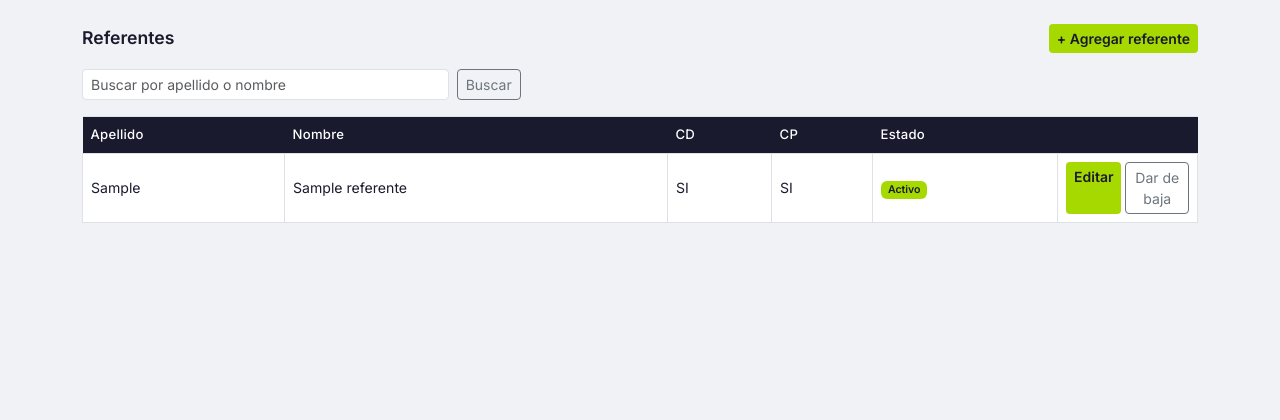
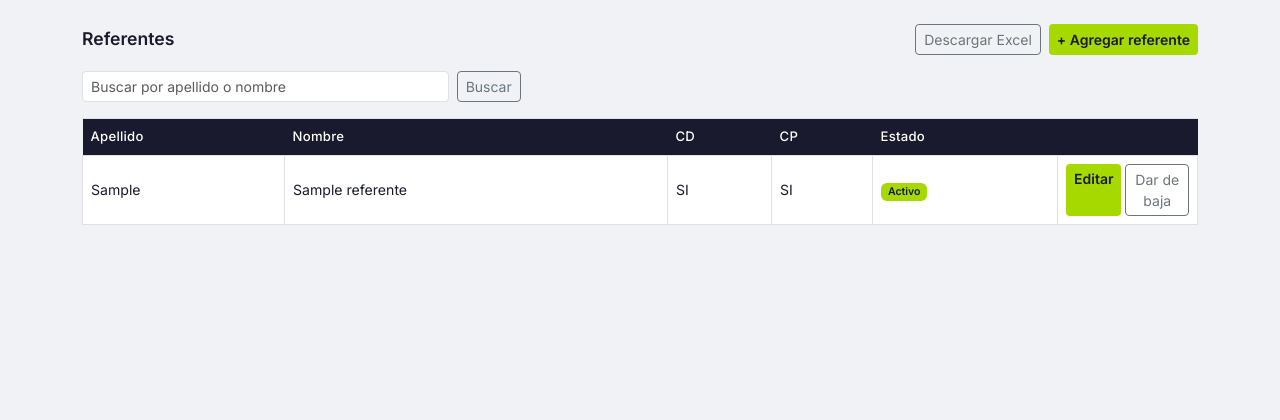
Before and after one commit to XtnPaez/fiscalizar, a PHP site: page /index.php?mod=abm_referentes in a window 1280 px wide. Shown: the part 56-476 px from the top of the page. Run offline with PHP 8.4, Linux system fonts and the light colour scheme; the visitor is signed in with stand-in values (Sample User, id 1); tables that the repository leaves empty hold one stand-in row (values such as "Sample post").

Commit message:
Boton descarga de referentes y partidos agregado

```diff
--- a/consulta_padron/modulos/abm_referentes/abm_referentes.php
+++ b/consulta_padron/modulos/abm_referentes/abm_referentes.php
@@ -5,9 +5,38 @@
 // Buscador por apellido o nombre arriba del listado.
 // Formulario agregar en collapse — requiere gesto explicito para abrir.
 // Botones editar y dar de baja en la misma fila.
+// Boton de descarga Excel del listado completo (con ID).
 // Nunca se elimina un registro fisicamente.
 
 verificar_admin();
+
+// --- Exportacion a Excel ---
+// Se procesa antes de cualquier output HTML para no romper los headers HTTP.
+// Se activa con GET accion=descargar. Ignora el filtro de busqueda: siempre exporta el listado completo.
+if (($_GET['accion'] ?? '') === 'descargar') {
+
+    require_once 'includes/excel.php';
+
+    // Consulta sin filtro de busqueda: listado completo ordenado igual que la pantalla
+    $stmt = $pdo->prepare("
+        SELECT
+            id,
+            apellido,
+            nombre,
+            CASE WHEN aplica_cd = 1 THEN 'SI' ELSE 'NO' END AS aplica_cd,
+            CASE WHEN aplica_cp = 1 THEN 'SI' ELSE 'NO' END AS aplica_cp,
+            CASE WHEN activo    = 1 THEN 'Activo' ELSE 'Baja' END AS estado
+        FROM referentes
+        ORDER BY apellido ASC, nombre ASC
+    ");
+    $stmt->execute();
+    $datos_excel = $stmt->fetchAll(PDO::FETCH_ASSOC);
+
+    // Las columnas se construyen dinamicamente desde las claves del primer registro.
+    // El nombre del archivo sigue el patron del proyecto: nombre-YYYY-MM-DD.xlsx
+    exportar_excel($datos_excel, 'referentes-' . date('Y-m-d'));
+    exit;
+}
 
 $mensaje      = '';
 $error        = '';
@@ -108,7 +137,7 @@ if ($busqueda !== '') {
     $params_q[':q'] = '%' . strtoupper($busqueda) . '%';
 }
 
-// --- Listar referentes ---
+// --- Listar referentes (pantalla: respeta el filtro de busqueda si existe) ---
 $stmt       = $pdo->prepare("SELECT * FROM referentes $where_q ORDER BY apellido ASC, nombre ASC");
 $stmt->execute($params_q);
 $referentes = $stmt->fetchAll();
@@ -118,6 +147,12 @@ require_once 'includes/navbar.php';
 
 <div class="d-flex justify-content-between align-items-center mb-3">
     <div class="modulo-titulo mb-0">Referentes</div>
+    <div class="d-flex gap-2">
+        <!-- Descarga el listado completo (sin filtro de busqueda) con ID incluido -->
+        <a href="index.php?mod=abm_referentes&accion=descargar"
+           class="btn btn-outline-secondary btn-sm">
+            Descargar Excel
+        </a>
         <button class="btn btn-acento btn-sm"
             type="button"
             data-bs-toggle="collapse"
@@ -125,6 +160,7 @@ require_once 'includes/navbar.php';
             aria-expanded="<?php echo $abrir_form ? 'true' : 'false'; ?>">
             + Agregar referente
         </button>
+    </div>
 </div>
 
 <?php if ($mensaje !== ''): ?>
```
Also changed, not shown: consulta_padron/modulos/abm_partidos/abm_partidos.php (+36 -1 lines), 2 other files. Lines whose indentation alone changed are shown as unchanged.
